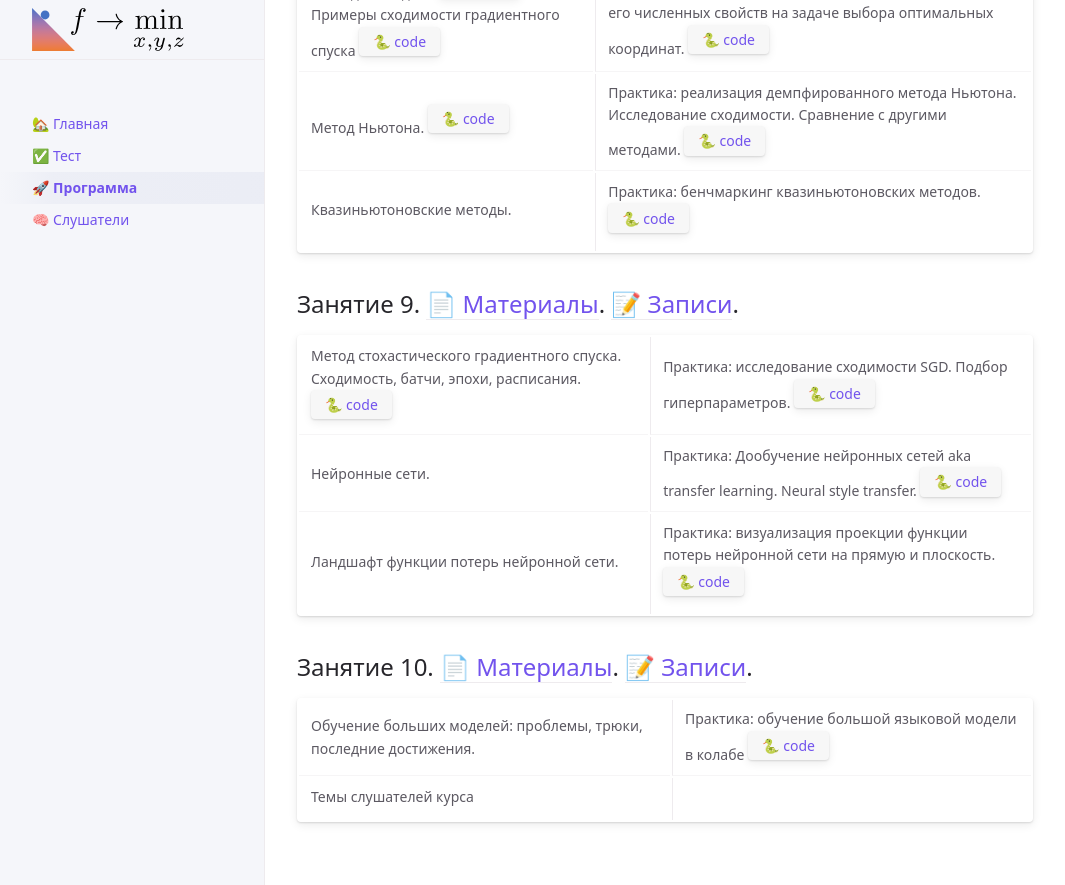
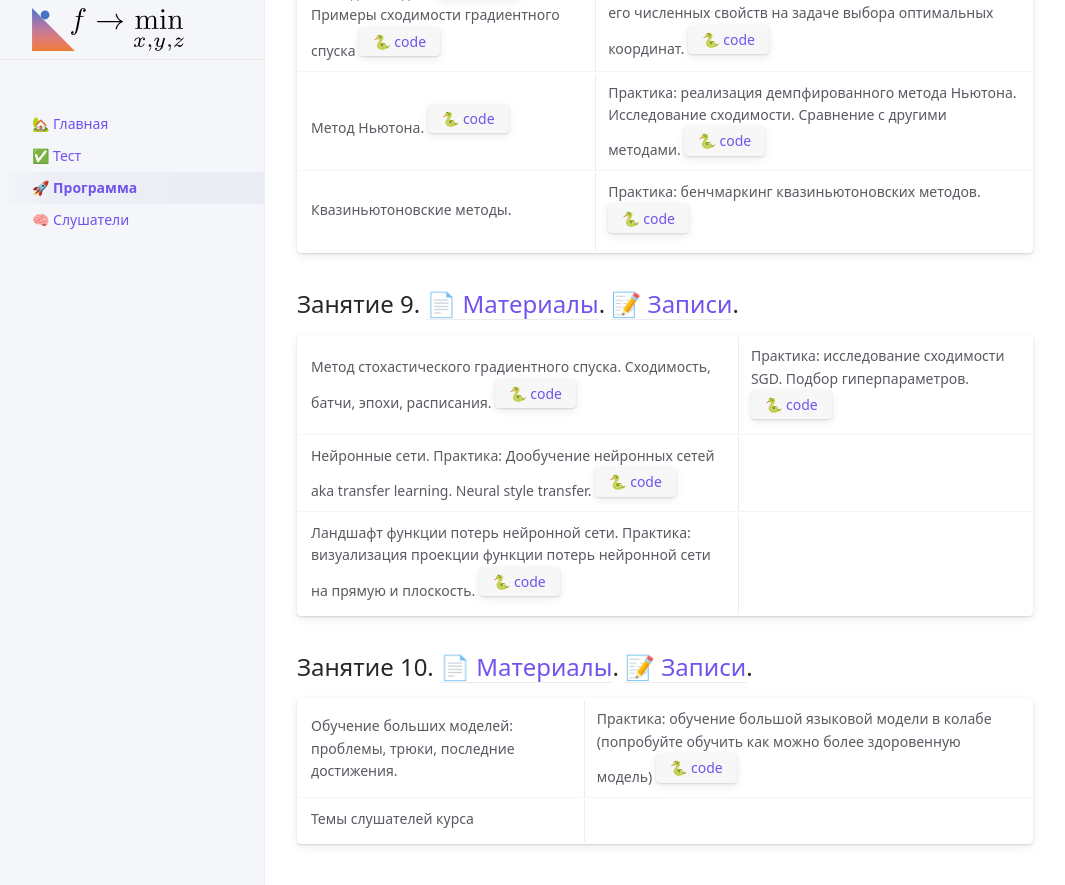
Before and after one commit to MerkulovDaniil/sber235, a Jekyll site: the page built from program.md, in a window 1280 px wide and 900 px high, scrolled down 2265 px. Shown: the top 885 px of the window, without its empty margins (107-1172 px from the left). Built offline with Jekyll 4.4.1, drawn with Linux system fonts in a browser that asks for light colours; our own code applies the rules of GitHub Pages for plain Markdown files; a script that is not in the unit is left out; some of the changed lines change nothing that is shown.

Commit message:
Update program.md

```diff
--- a/program.md
+++ b/program.md
@@ -52,15 +52,10 @@ nav_order: 3
 ## Занятие 9. [📄 Материалы](/presentations/9.pdf). [📝 Записи](/notes/9.pdf).
 
 | Метод стохастического градиентного спуска. Сходимость, батчи, эпохи, расписания. [🐍 code](https://colab.research.google.com/github/MerkulovDaniil/optim/blob/master/assets/Notebooks/SGD_and_variations_ISP.ipynb){: .btn} | Практика: исследование сходимости SGD. Подбор гиперпараметров. [🐍 code](https://colab.research.google.com/github/MerkulovDaniil/sber219/blob/main/notebooks/9_1.ipynb){: .btn} |
-| Нейронные сети. | Практика: Дообучение нейронных сетей aka transfer learning. Neural style transfer. [🐍 code](https://colab.research.google.com/github/MerkulovDaniil/sber219/blob/main/notebooks/10_1.ipynb){: .btn} |
-| Ландшафт функции потерь нейронной сети. | Практика: визуализация проекции функции потерь нейронной сети на прямую и плоскость. [🐍 code](https://colab.research.google.com/github/MerkulovDaniil/sber219/blob/main/notebooks/10_3.ipynb){: .btn} |
+| Нейронные сети. Практика: Дообучение нейронных сетей aka transfer learning. Neural style transfer. [🐍 code](https://colab.research.google.com/github/MerkulovDaniil/sber219/blob/main/notebooks/10_1.ipynb){: .btn} | |
+| Ландшафт функции потерь нейронной сети. Практика: визуализация проекции функции потерь нейронной сети на прямую и плоскость. [🐍 code](https://colab.research.google.com/github/MerkulovDaniil/sber219/blob/main/notebooks/10_3.ipynb){: .btn} |  |
 
 ## Занятие 10. [📄 Материалы](/presentations/10.pdf). [📝 Записи](/notes/10.pdf).
 
-| Обучение больших моделей: проблемы, трюки, последние достижения. | Практика: обучение большой языковой модели в колабе [🐍 code](https://colab.research.google.com/drive/1Max04Ui4y7Ntp5gkMd6FX12f2Lpb40ul?usp=sharing){: .btn} |
+| Обучение больших моделей: проблемы, трюки, последние достижения. | Практика: обучение большой языковой модели в колабе (попробуйте обучить как можно более здоровенную модель) [🐍 code](https://colab.research.google.com/drive/1Max04Ui4y7Ntp5gkMd6FX12f2Lpb40ul?usp=sharing){: .btn} |
 | Темы слушателей курса| |
-
-<!-- 8 - градиент + ньютон\ квазиньютон
-
-9 - SGD Обучение нейронных сетей как задача оптимизации. Дообучение нейронных сетей aka transfer learning. Neural style transfer. Ландшафт функции потерь нейронной сети.
-10. Обзор недавних достижений в области машинного обучения и оптимизации: обучение больших моделей. Модели стабильной диффузии. Подведение итогов. Темы слушателей. -->
```
